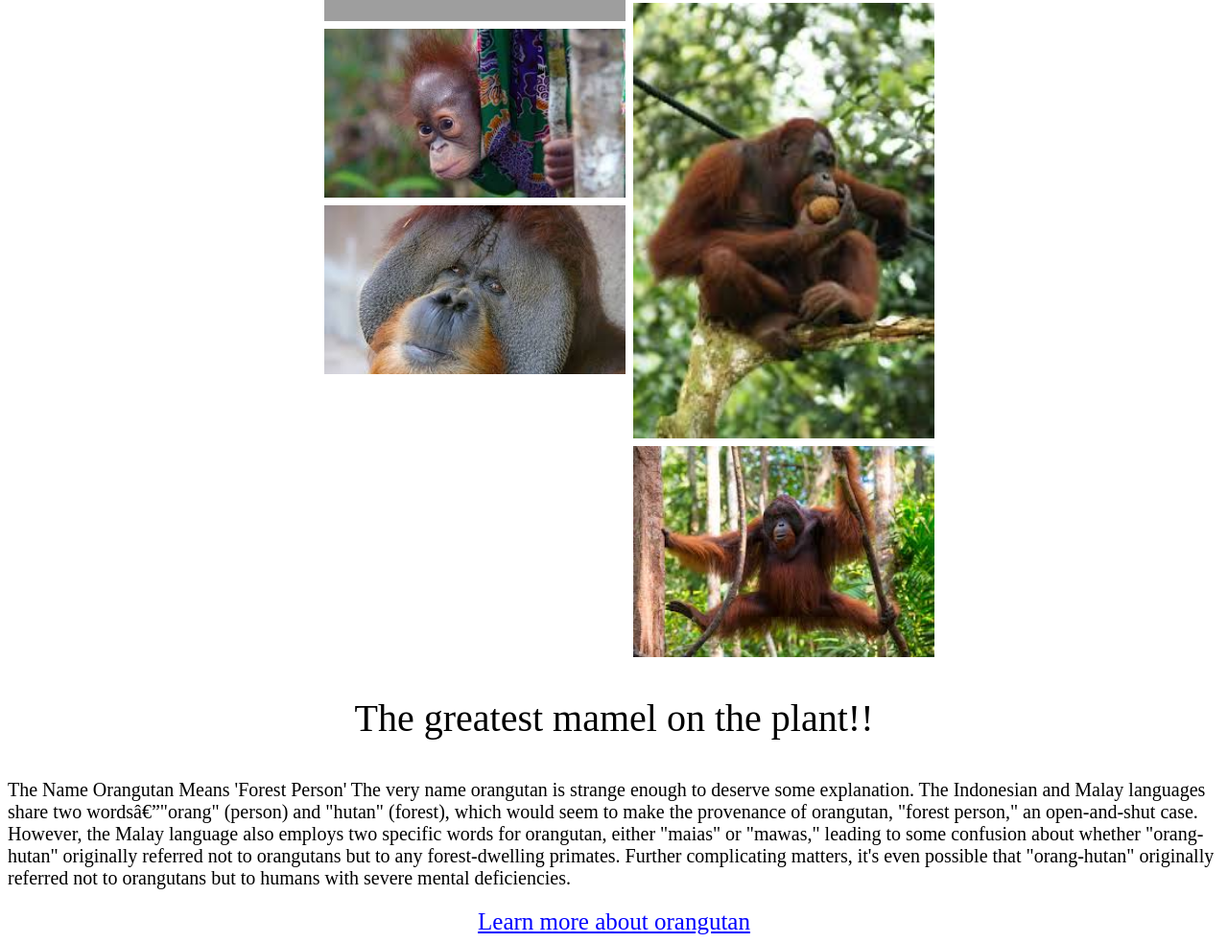
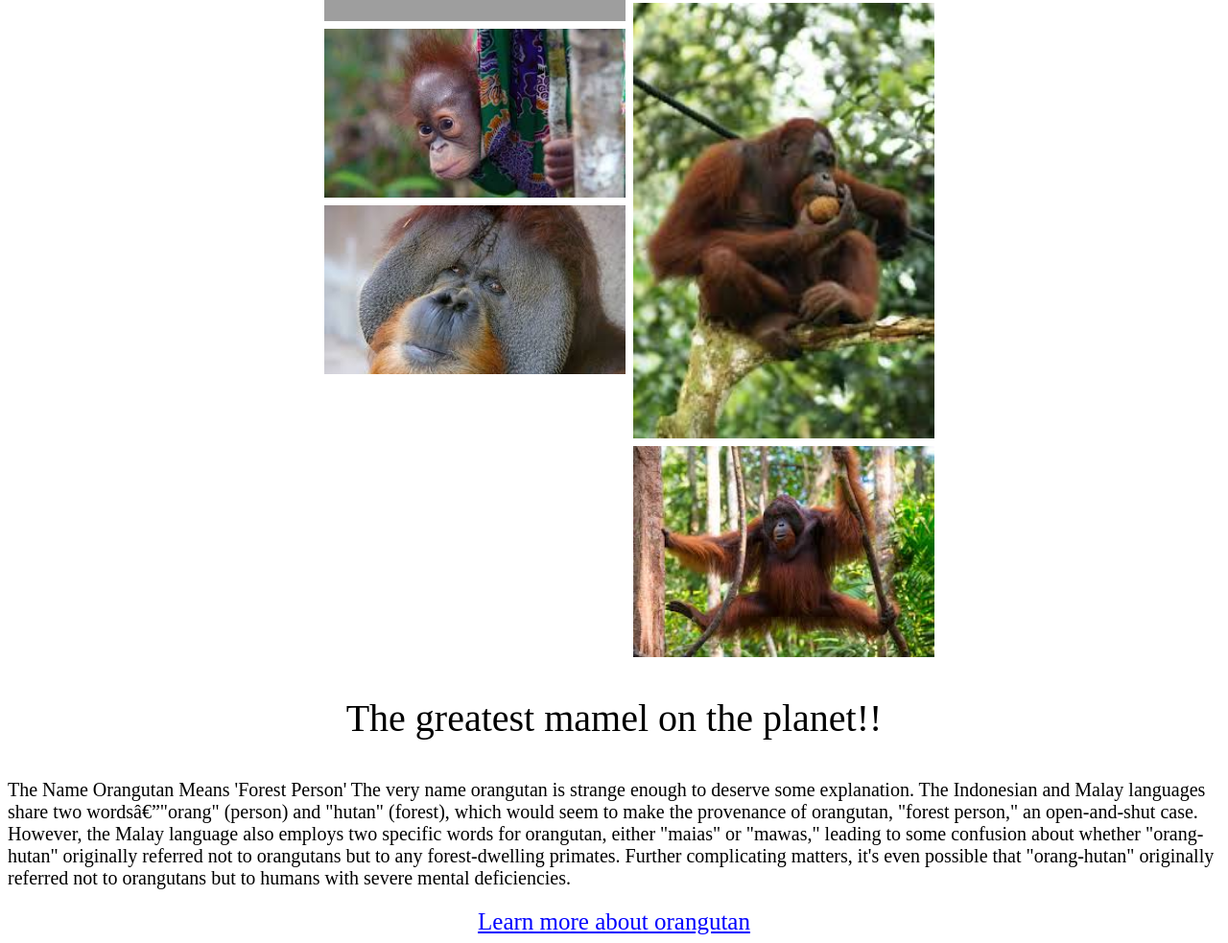
Before and after one commit to DanErez/orangutan-tribute, a plain HTML site: page index.html in a window 1280 px wide. Shown: the part 371-1354 px from the top of the page at 96% size. Drawn offline with Linux system fonts and the light colour scheme; grey boxes are pictures that could not be loaded.

Commit message:
Update index.html

```diff
--- a/index.html
+++ b/index.html
@@ -30,7 +30,7 @@
 
 </div>
    <div>
-        <center> <P id="img-caption"> The greatest mamel on the plant!!</p></center>
+        <center> <P id="img-caption"> The greatest mamel on the planet!!</p></center>
    </div>
 <div id="tribute-info">
   <p>The Name Orangutan Means 'Forest Person'
```
